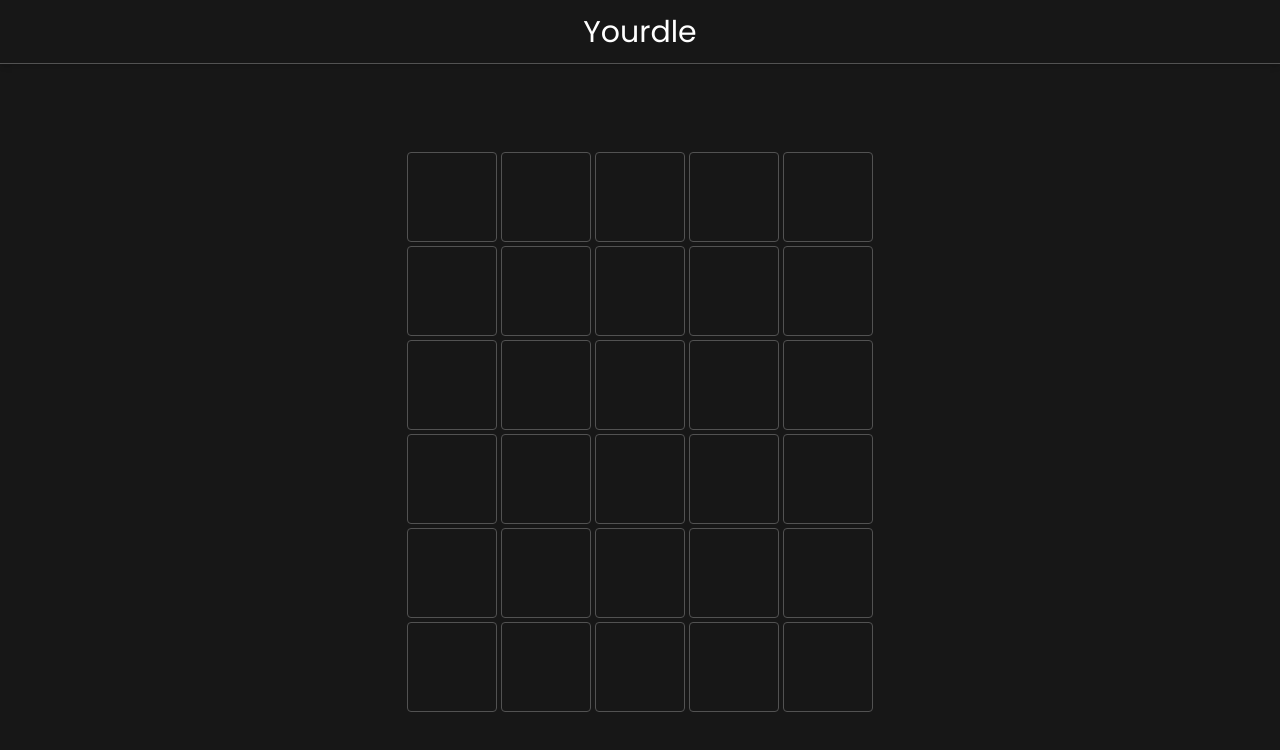
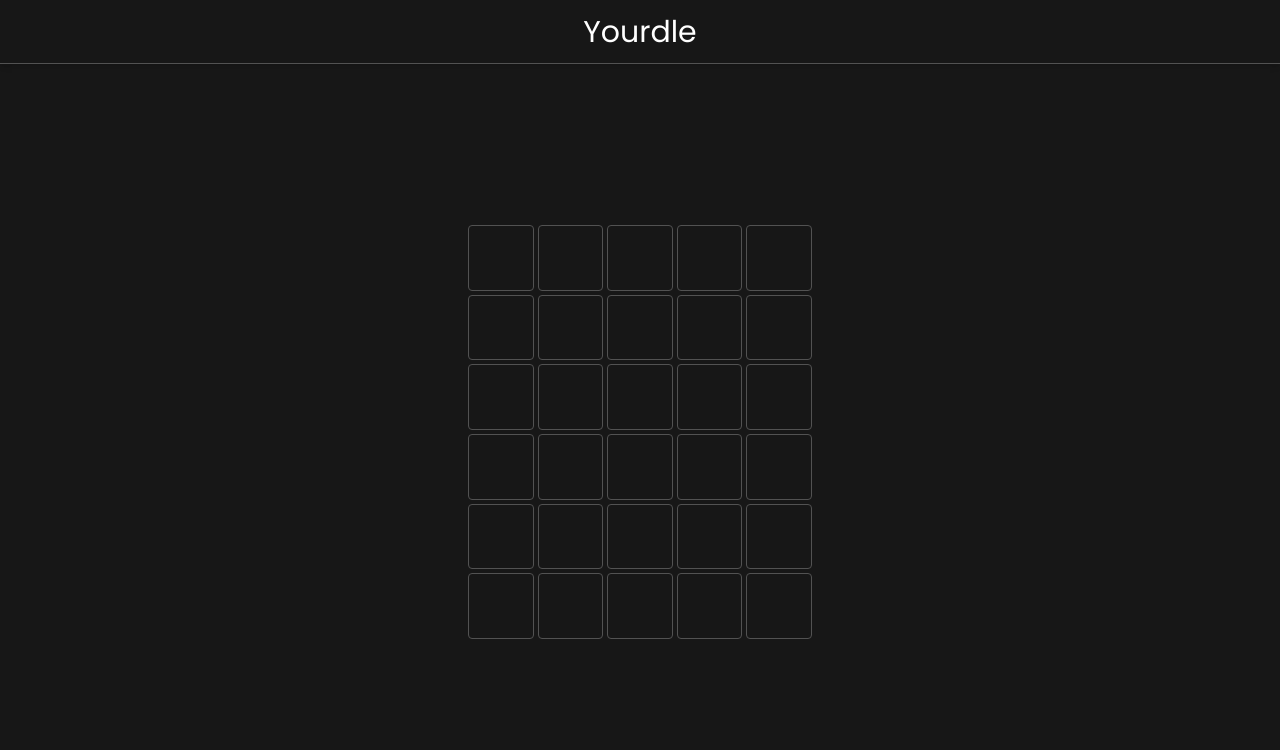
Before and after one commit to lofi-marz/wordle-clone, a Next.js app: page /play in a window 1280 px wide. Shown: the top 750 px of the page. Built offline with nearby package versions, Linux system fonts and the light colour scheme; what tailwindcss-animation-delay would draw is missing.

Commit message:
Fix responsive sizing

```diff
--- a/src/components/WordleGame.tsx
+++ b/src/components/WordleGame.tsx
@@ -62,8 +62,8 @@ const WordleGame: React.FC<WordleGameProps> = ({ config }) => {
     };
 
     return (
-        <div className="flex h-full w-full flex-col items-center justify-between overflow-hidden overflow-hidden md:w-2/3 md:max-w-screen-sm">
-            <div className="flex h-full w-full grow overflow-auto md:p-10">
+        <div className="flex h-full w-full flex-col items-center justify-between overflow-hidden overflow-hidden md:w-1/2 md:max-w-screen-sm">
+            <div className="flex h-full w-full grow overflow-auto">
                 <WordleGrid game={gameState} />
             </div>
             <KeyboardWrapper
--- a/src/components/WordleGrid.tsx
+++ b/src/components/WordleGrid.tsx
@@ -40,7 +40,7 @@ const WordleCell: React.FC<WordleCellProps> = ({
     return (
         <motion.span
             className={classNames(
-                'flex aspect-square w-full items-center  justify-center rounded border align-middle text-3xl font-extrabold dark:text-white',
+                'flex aspect-square w-full items-center justify-center rounded border align-middle text-3xl font-extrabold dark:text-white',
                 `bg-${cellColour}`,
                 {
                     'dark:border-dark-accent': cellColour == '',
@@ -111,7 +111,7 @@ const WordleGrid: React.FC<WordleGridProps> = ({ game }) => {
                 style={{
                     gridTemplateColumns: `repeat(${game.config.word.length}, minmax(0, 1fr))`,
                 }}
-                className="m-auto grid w-5/6 gap-1">
+                className="m-auto grid w-full gap-1 p-5 sm:w-96">
                 {cells}
             </div>
         );
--- a/src/styles/globals.css
+++ b/src/styles/globals.css
@@ -37,6 +37,6 @@
 
 
 .react-simple-keyboard {
-    @apply justify-self-end w-full dark:bg-neutral-900 dark:text-white h-56 flex-shrink-0 !important
+    @apply justify-self-end w-full dark:bg-neutral-900 dark:text-white h-48 flex-shrink-0 !important
 
 }
```
